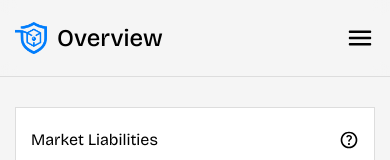
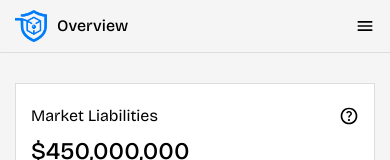
Before and after one commit to Mr-Aceil/Trust-Lens, a React (Vite) app: page / in a window 390 px wide. Shown: the top 160 px of the page. Built offline with nearby package versions, Linux system fonts and the light colour scheme.

Commit message:
Change some hamburger looks

```diff
--- a/src/Components/Nav-bar/nav.tsx
+++ b/src/Components/Nav-bar/nav.tsx
@@ -9,37 +9,52 @@ import Pages from '../Sidebar/HamburgerPages'
 
 type Props={
     name: string
+    obg?: string
+    vbg?: string
+    abg?: string
+    otext?: string
+    vtext?: string
+    atext?: string
 }
 
-export default function nav({name='Page Name'}:Props) {
+export default function nav({name='Page Name',
+                            obg,
+                            vbg,
+                            abg,
+                            otext,
+                            vtext,
+                            atext,
+                            }:Props) {
     const [hamburger, sethamburger] = useState(true)
 
     return (
         <>
-        <nav className='bg-[#f5f5f54c] backdrop-blur-sm flex justify-between items-center inpad py-[20px] bordersb sticky top-0 z-[10]'>
+        <nav className='bg-[#f5f5f54c] backdrop-blur-sm flex justify-between items-center inpadi bordersb sticky top-0 z-[10]'>
             <div className='flex gap-[10px] items-center'>
                 <img src={Logo} alt="Trust lens logo" className="h-[2em] w-[2em] hidden max-[850px]:block" />
-                <p className='font-mfont text-h4 font-medium'>{name}</p>
+                <p className='font-mfont text-h5 font-medium'>{name}</p>
             </div>
             <Button name='Download audit'/>
-            <img src={Hamburger} onClick={() => sethamburger(!hamburger)} alt="" className='w-[30px] h-[30px] hidden max-[850px]:block' />
+
+            {/* Hamburger Button */}
+            <img src={Hamburger} onClick={() => sethamburger(!hamburger)} alt="" className='w-[20px] h-[20px] hidden max-[850px]:block' />
         </nav>
 
         {/* Hamburger */}
         <section className={`fixed flex flex-col w-full h-full bg-white z-[12]  transition-all ease-in-out ${hamburger ? 'translate-x-full' : 'translate-x-0'}`}>
-            <div className='flex justify-between inpadi bordersb'>
-                <div className='flex gap-[5px]'>
+            <div className='flex justify-between inpadi bordersb items-center'>
+                <div className='flex gap-[5px] items-center'>
                     <img src={Logo} alt="Trust lens logo" className="h-[2em] w-[2em]"/>
-                    <p className='text-[1.5em] font-medium'>Trust lens</p>
+                    <p className='text-h5 font-medium'>Trust lens</p>
                 </div>
 
-                <img src={Cancel} onClick={() => sethamburger(!hamburger)} alt="" className='w-[30px] h-[30px] hidden max-[850px]:block' />
+                <img src={Cancel} onClick={() => sethamburger(!hamburger)} alt="" className='w-[20px] h-[20px] hidden max-[850px]:block' />
             </div>
 
             <section className='flex flex-col gap-[10px]'>
-                <Pages name='Overview' to='/'/>
-                <Pages name='Vaults' to='/vaults'/>
-                <Pages name='Analysis' to='/analysis'/>
+                <Pages name='Overview' to='/' bg={obg} textColor={otext}/>
+                <Pages name='Vaults' to='/vaults' bg={vbg} textColor={vtext}/>
+                <Pages name='Analysis' to='/analysis' bg={abg} textColor={atext}/>
             </section>
         </section>
         </>
--- a/src/Components/Sidebar/HamburgerPages.tsx
+++ b/src/Components/Sidebar/HamburgerPages.tsx
@@ -2,12 +2,14 @@ import '../../index.css'
 import { Link } from 'react-router-dom'
 
 type Props={
-    name: string
-    to: string
+    name: string;
+    to: string;
+    bg?: React.ReactNode;
+    textColor?: React.ReactNode;
 }
 
-export default function HamburgerPages({name='Page name', to}:Props) {
+export default function HamburgerPages({name='Page name', to, bg, textColor}:Props) {
     return (
-        <Link to={to} className='text-[1.5em] font-medium inpadi bordersb hover:bg-buttonh'>{name}</Link>
+        <Link to={to} className={`text-h5 font-medium inpadi bordersb  hover:bg-buttonh ${bg} ${textColor}`}>{name}</Link>
     )
 }
--- a/src/Pages/Overview/Overview.tsx
+++ b/src/Pages/Overview/Overview.tsx
@@ -59,7 +59,7 @@ export default function Overview() {
         <Sidebar obg='bg-blue' oicon='white' otext='text-white' ohover='hover:none'/>
 
         <section className='flex flex-col w-full leftpad gap-[30px] pb-[20px]'>
-            <Navbar name='Overview'/>
+            <Navbar name='Overview' obg='bg-blue' otext='text-white' />
 
             <section className='flex flex-col gap-[5px] inpad'>
                 {/* First section */}
--- a/src/index.css
+++ b/src/index.css
@@ -70,7 +70,7 @@ body{
 }
 
 .inpadi{
-  @apply px-[15px] py-[20px]
+  @apply px-[15px] py-[10px]
 }
 
 .leftpad{
```
